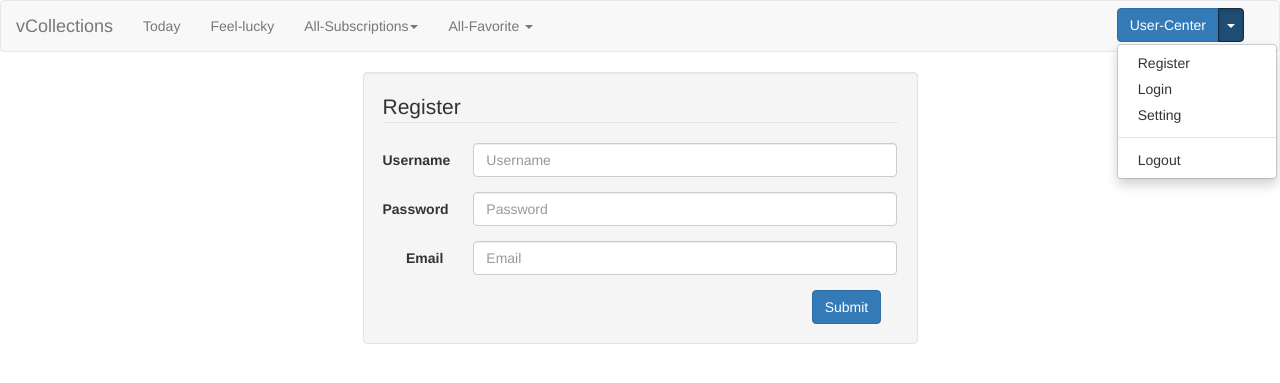
After one commit to yexing17/vColle-panel, a PHP site: page /register.php in a window 1280 px wide, after a click on "Switch the Drop-down Men". The commit adds this page. Shown: the top 383 px of the page. Run offline with PHP 8.4, Linux system fonts and the light colour scheme; some libraries are stand-ins or nearby versions.

Commit message:
update-17-06-08

```diff
--- a/header.php
+++ b/header.php
@@ -20,12 +20,12 @@
                     <span class="icon-bar"></span>
                     <span class="icon-bar"></span>
                 </button>
-                <a class="navbar-brand" href="#">vCollections</a>
+                <a class="navbar-brand" href="index.php">vCollections</a>
             </div>
             <div class="collapse navbar-collapse" id="navbar-collapse">
                 <ul class="nav navbar-nav">
-                    <li class="active"><a href="#">Today</a></li>
-                    <li><a href="#">Feel-lucky</a></li>
+                    <li><a href="index.php">Today</a></li>
+                    <li><a href="index.php">Feel-lucky</a></li>
                     <li class="dropdown">
                         <a href="#" class="dropdown-toggle" data-toggle="dropdown">
                             All-Subscriptions<b class="caret"></b>
@@ -54,14 +54,14 @@
             </div>
             <div class="collapse navbar-collapse pull-right" id="navbar-usercenter">
                 <div class="btn-group">
-                    <button type="button" class="btn btn-primary">UserName</button>
+                    <button type="button" class="btn btn-primary">User-Center</button>
                     <button type="button" class="btn btn-primary dropdown-toggle" data-toggle="dropdown">
                         <span class="caret"></span>
                         <span class="sr-only">Switch the Drop-down Men</span>
                     </button>
                     <ul class="dropdown-menu" role="menu">
-                        <li><a href="#">User-Center</a></li>
-                        <li><a href="#">Account-Information</a></li>
+                        <li><a href="register.php">Register</a></li>
+                        <li><a href="login.php">Login</a></li>
                         <li><a href="#">Setting</a></li>
                         <li class="divider"></li>
                         <li><a href="#">Logout</a></li>
--- a/index.php
+++ b/index.php
@@ -1,7 +1,9 @@
 <?php
     include ('header.php');
 ?>
-
+<?php
+include ('contentpane.php');
+?>
 <?php
     include ('footer.php');
 ?>
--- /dev/null
+++ b/register.php
@@ -0,0 +1,9 @@
+<?php
+include ('header.php');
+?>
+<?php
+include ('registerpane.php');
+?>
+<?php
+include ('footer.php');
+?>
--- /dev/null
+++ b/registerpane.php
@@ -0,0 +1,33 @@
+<div class="row">
+    <div class="col-lg-6 col-lg-offset-3">
+        <div class="well">
+            <form class="bs-example form-horizontal" action="register.php">
+                <fieldset>
+                    <legend>Register</legend>
+                    <div class="form-group">
+                        <label for="inputUname" class="col-lg-2 control-label">Username</label>
+                        <div class="col-lg-10">
+                            <input type="text" class="form-control" id="inputUname" placeholder="Username" required>
+                        </div>
+                    </div>
+
+                    <div class="form-group">
+                        <label for="inputPassword" class="col-lg-2 control-label">Password</label>
+                        <div class="col-lg-10">
+                            <input type="password" class="form-control" id="inputPassword" placeholder="Password" required>
+                        </div>
+                    </div>
+
+                    <div class="form-group">
+                        <label for="inputEmail" class="col-lg-2 control-label">Email</label>
+                        <div class="col-lg-10">
+                            <input type="email" class="form-control" id="inputEmail" placeholder="Email" required>
+                        </div>
+                    </div>
+                    <button type="submit" class="btn btn-primary col-lg-offset-10">Submit</button>
+
+                </fieldset>
+            </form>
+        </div>
+    </div>
+</div>
```
Also changed, not shown: conn.php (added, +10 -0 lines), contentpane.php (added, +21 -0 lines), login.php (added, +9 -0 lines), loginpane.php (added, +27 -0 lines), user.sql (added, +7 -0 lines).
